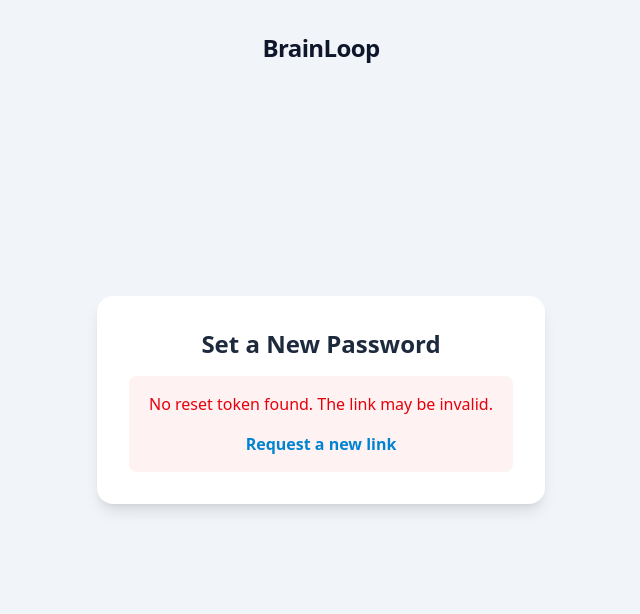
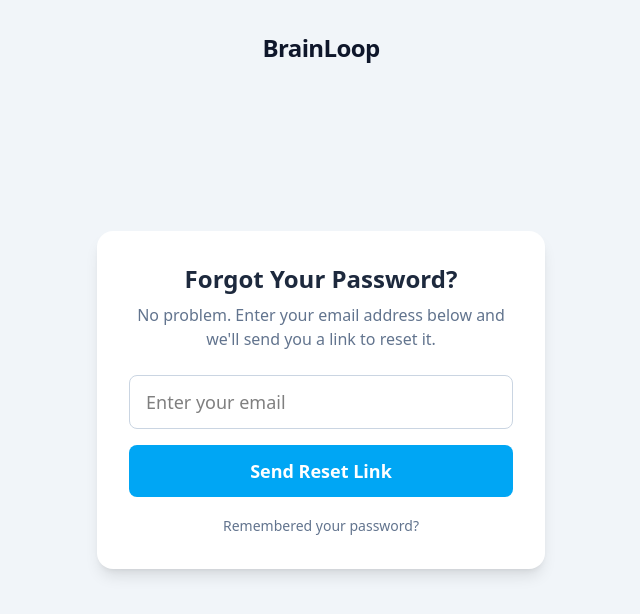
Before and after one commit to yash-ya/brainloop-ui, a Next.js app: page /forgot-password in a window 1280 px wide. Shown: the top 614 px of the page, without its empty margins (319-959 px from the left). Built offline with nearby package versions, Linux system fonts and the light colour scheme.

Commit message:
Forget Password Implementation

```diff
--- /dev/null
+++ b/src/app/forgot-password/ForgotPasswordClient.jsx
@@ -0,0 +1,119 @@
+"use client";
+
+import { useState } from "react";
+import Link from "next/link";
+import toast from "react-hot-toast";
+
+async function requestPasswordReset(email) {
+  const API_BASE_URL = process.env.NEXT_PUBLIC_API_BASE_URL;
+  const response = await fetch(`${API_BASE_URL}/users/forgot-password`, {
+    method: "POST",
+    headers: {
+      "Content-Type": "application/json",
+    },
+    body: JSON.stringify({ email }),
+  });
+
+  if (!response.ok && response.status !== 404) {
+    const errorData = await response.json().catch(() => ({}));
+    throw new Error(errorData.message || "Failed to request password reset.");
+  }
+  return response.json();
+}
+
+export default function ForgotPasswordClient() {
+  const [email, setEmail] = useState("");
+  const [isLoading, setIsLoading] = useState(false);
+  const [isSubmitted, setIsSubmitted] = useState(false);
+
+  const handleSubmit = async (e) => {
+    e.preventDefault();
+    setIsLoading(true);
+
+    try {
+      await requestPasswordReset(email);
+      setIsSubmitted(true);
+    } catch (err) {
+      toast.error(err.message);
+      setIsSubmitted(true);
+    } finally {
+      setIsLoading(false);
+    }
+  };
+
+  return (
+    <main className="flex flex-col items-center justify-center min-h-screen bg-slate-100 font-sans">
+      <div className="absolute top-8">
+        <Link
+          href="/"
+          className="text-2xl font-bold tracking-tight text-slate-900"
+        >
+          BrainLoop
+        </Link>
+      </div>
+      <div className="w-full max-w-md p-8 text-center bg-white rounded-2xl shadow-lg">
+        <h1 className="text-2xl font-bold text-slate-800">
+          Forgot Your Password?
+        </h1>
+
+        {isSubmitted ? (
+          <div className="mt-4">
+            <p className="text-slate-600">
+              If an account with that email address exists, we have sent a
+              password reset link to it. Please check your inbox.
+            </p>
+            <Link
+              href="/login"
+              className="mt-6 inline-block text-sky-600 hover:text-sky-800 font-semibold"
+            >
+              &larr; Back to Login
+            </Link>
+          </div>
+        ) : (
+          <>
+            <p className="mt-2 text-slate-500">
+              No problem. Enter your email address below and we'll send you a
+              link to reset it.
+            </p>
+            <form onSubmit={handleSubmit} className="mt-6 space-y-4">
+              <div>
+                <label htmlFor="email" className="sr-only">
+                  Email address
+                </label>
+                <input
+                  id="email"
+                  name="email"
+                  type="email"
+                  autoComplete="email"
+                  required
+                  className="w-full px-4 py-3 text-lg border border-slate-300 rounded-lg focus:ring-2 focus:ring-sky-500 focus:border-sky-500"
+                  placeholder="Enter your email"
+                  value={email}
+                  onChange={(e) => setEmail(e.target.value)}
+                />
+              </div>
+
+              <div>
+                <button
+                  type="submit"
+                  disabled={isLoading}
+                  className="w-full py-3 text-lg font-semibold text-white bg-sky-500 rounded-lg hover:bg-sky-600 disabled:bg-sky-300"
+                >
+                  {isLoading ? "Sending..." : "Send Reset Link"}
+                </button>
+              </div>
+            </form>
+            <div className="mt-4">
+              <Link
+                href="/login"
+                className="text-sm text-slate-500 hover:text-slate-700"
+              >
+                Remembered your password?
+              </Link>
+            </div>
+          </>
+        )}
+      </div>
+    </main>
+  );
+}
--- a/src/app/forgot-password/page.jsx
+++ b/src/app/forgot-password/page.jsx
@@ -1,22 +1,22 @@
 import { Suspense } from "react";
-import ResetPasswordClient from "./ResetPasswordClient";
+import ForgotPasswordClient from "./ForgotPasswordClient";
 
 function Loading() {
   return (
-    <div className="flex items-center justify-center min-h-screen bg-slate-100">
-      <p className="text-lg font-semibold text-slate-700">Loading Page...</p>
+    <div className="flex items-center justify-center min-h-screen">
+      <p className="text-lg">Loading...</p>
     </div>
   );
 }
 
 export const metadata = {
-  title: "Reset Your Password",
+  title: "Forgot Password | BrainLoop",
 };
 
-export default function ResetPasswordPage() {
+export default function ForgotPasswordPage() {
   return (
     <Suspense fallback={<Loading />}>
-      <ResetPasswordClient />
+      <ForgotPasswordClient />
     </Suspense>
   );
 }
--- /dev/null
+++ b/src/app/reset-password/page.jsx
@@ -0,0 +1,22 @@
+import { Suspense } from "react";
+import ResetPasswordClient from "./ResetPasswordClient";
+
+function Loading() {
+  return (
+    <div className="flex items-center justify-center min-h-screen bg-slate-100">
+      <p className="text-lg font-semibold text-slate-700">Loading Page...</p>
+    </div>
+  );
+}
+
+export const metadata = {
+  title: "Reset Your Password",
+};
+
+export default function ResetPasswordPage() {
+  return (
+    <Suspense fallback={<Loading />}>
+      <ResetPasswordClient />
+    </Suspense>
+  );
+}
```
Also changed, not shown: src/app/reset-password/ResetPasswordClient.jsx (renamed from src/app/forgot-password/ResetPasswordClient.jsx).
